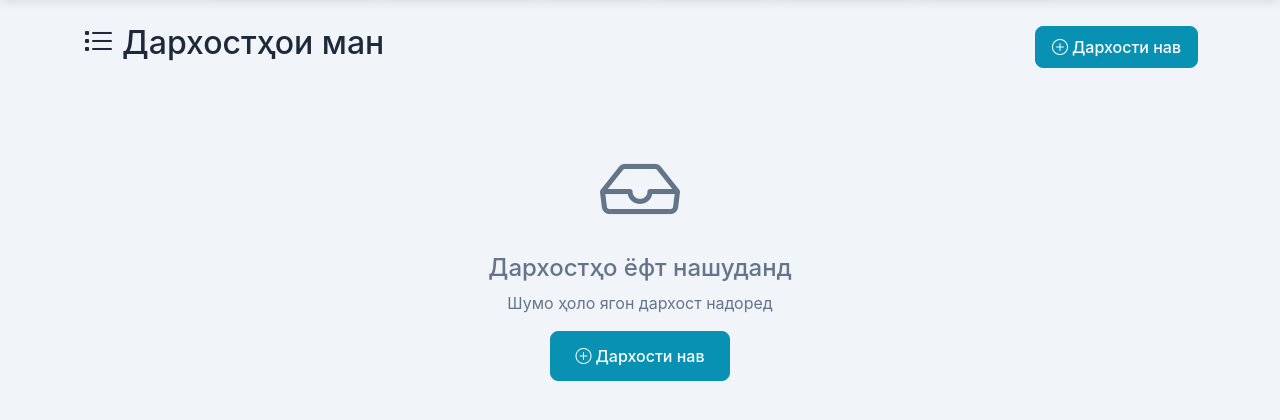
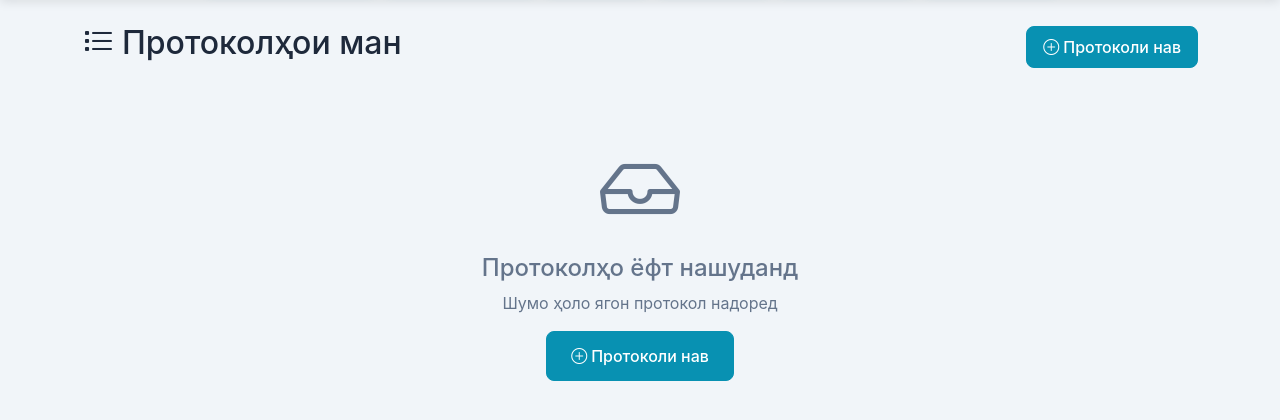
Before and after one commit to greyversarex/Nazorat, a Flask app: page /user/dashboard in a window 1280 px wide. Shown: the part 84-504 px from the top of the page. Run offline with Flask 3, Linux system fonts and the light colour scheme; a user stored in the database is signed in; data that the repository does not hold is empty.

Commit message:
Enhance user interface by increasing avatar sizes and updating terminology
Adjust UI elements to increase avatar image sizes and replace "Дархост" with "Протокол" throughout the application, also fixing the protocol download functionality.

Replit-Commit-Author: Agent
Replit-Commit-Session-Id: 347c8def-8a35-4c98-8a10-3c2e9b9c5be5
Replit-Commit-Checkpoint-Type: full_checkpoint
Replit-Commit-Event-Id: edd0e7de-b30a-44ef-82ab-c2b02aa77dfa
Replit-Commit-Screenshot-Url: https://storage.googleapis.com/screenshot-production-us-central1/701f7955-c3f4-445a-bf72-8867f4cc51af/347c8def-8a35-4c98-8a10-3c2e9b9c5be5/e2LHXcv

```diff
--- a/routes/admin.py
+++ b/routes/admin.py
@@ -698,8 +698,8 @@ def download_protocol(id):
         'coordinates': coordinates if coordinates else 'Нест',
         'admin_read_at': req.admin_read_at.strftime('%d.%m.%Y %H:%M') if req.admin_read_at else 'Нахонда',
         'comment': req.comment or '',
-        'admin_reply': req.admin_reply or '',
-        'admin_reply_at': req.admin_reply_at.strftime('%d.%m.%Y %H:%M') if req.admin_reply_at else ''
+        'admin_reply': req.reply or '',
+        'admin_reply_at': req.replied_at.strftime('%d.%m.%Y %H:%M') if req.replied_at else ''
     }
 
     buffer = create_protocol_word_document(request_data)
--- a/templates/admin/map.html
+++ b/templates/admin/map.html
@@ -128,7 +128,7 @@ document.addEventListener('DOMContentLoaded', function() {
                     <span class="badge" style="background-color: ${req.topic_color};">${req.topic_title}</span>
                     <span class="badge bg-${getStatusClass(req.status)}">${req.status_label}</span>
                 </div>
-                <p class="mb-1"><strong>Дархост #${req.id}</strong></p>
+                <p class="mb-1"><strong>Протокол #${req.id}</strong></p>
                 ${req.comment ? `<p class="mb-1 small">${req.comment}</p>` : ''}
                 <p class="mb-0 small text-muted">
                     <i class="bi bi-person me-1"></i>${req.author}<br>
--- a/templates/admin/protocols.html
+++ b/templates/admin/protocols.html
@@ -5,7 +5,7 @@
 {% block content %}
 <div class="d-flex justify-content-between align-items-center mb-4">
     <h2><i class="bi bi-journal-text me-2"></i>Протоколҳо</h2>
-    <span class="badge bg-primary fs-6">{{ requests|length }} дархост</span>
+    <span class="badge bg-primary fs-6">{{ requests|length }} протокол</span>
 </div>
 
 <div class="card mb-4">
--- a/templates/admin/statistics.html
+++ b/templates/admin/statistics.html
@@ -55,7 +55,7 @@
                 </div>
                 <div class="stat-content">
                     <div class="stat-value">{{ total_requests }}</div>
-                    <div class="stat-label">Ҳамаи дархостҳо</div>
+                    <div class="stat-label">Ҳамаи протоколҳо</div>
                 </div>
                 <div class="stat-glow"></div>
             </div>
--- a/templates/admin/user_requests.html
+++ b/templates/admin/user_requests.html
@@ -1,6 +1,6 @@
 {% extends "base.html" %}
 
-{% block title %}Дархостҳои {{ user.full_name or user.username }} - Nazorat{% endblock %}
+{% block title %}Протоколҳои {{ user.full_name or user.username }} - Nazorat{% endblock %}
 
 {% block content %}
 <div class="d-flex justify-content-between align-items-center mb-4">
@@ -8,7 +8,7 @@
         <a href="{{ url_for('admin.users') }}" class="btn btn-outline-secondary btn-sm mb-2">
             <i class="bi bi-arrow-left me-1"></i>Ба корбарон
         </a>
-        <h2><i class="bi bi-person-lines-fill me-2"></i>Дархостҳои {{ user.full_name or user.username }}</h2>
+        <h2><i class="bi bi-person-lines-fill me-2"></i>Протоколҳои {{ user.full_name or user.username }}</h2>
     </div>
     <div>
         <div class="btn-group me-2">
@@ -19,7 +19,7 @@
                 <i class="bi bi-file-earmark-excel me-1"></i>Excel
             </a>
         </div>
-        <span class="badge bg-primary fs-6">{{ requests|length }} дархост</span>
+        <span class="badge bg-primary fs-6">{{ requests|length }} протокол</span>
     </div>
 </div>
 
--- a/templates/base.html
+++ b/templates/base.html
@@ -4,7 +4,7 @@
     <meta charset="UTF-8">
     <meta name="viewport" content="width=device-width, initial-scale=1.0, maximum-scale=1.0, user-scalable=no">
     <meta name="theme-color" content="#2d6a4f">
-    <meta name="description" content="Nazorat - Системаи идоракунии дархостҳо">
+    <meta name="description" content="Nazorat - Системаи идоракунии протоколҳо">
     <meta name="apple-mobile-web-app-capable" content="yes">
     <meta name="apple-mobile-web-app-status-bar-style" content="default">
     <meta name="apple-mobile-web-app-title" content="Nazorat">
@@ -65,7 +65,7 @@
                         {% else %}
                             <li class="nav-item">
                                 <a class="nav-link" href="{{ url_for('user.dashboard') }}">
-                                    <i class="bi bi-list-task me-1"></i>Дархостҳои ман
+                                    <i class="bi bi-list-task me-1"></i>Протоколҳои ман
                                 </a>
                             </li>
                         {% endif %}
--- a/templates/user/create_request.html
+++ b/templates/user/create_request.html
@@ -1,6 +1,6 @@
 {% extends "base.html" %}
 
-{% block title %}Дархости нав - Nazorat{% endblock %}
+{% block title %}Протоколи нав - Nazorat{% endblock %}
 
 {% block content %}
 <div class="row justify-content-center">
@@ -8,7 +8,7 @@
         <div class="card shadow-sm">
             <div class="card-header">
                 <h4 class="mb-0">
-                    <i class="bi bi-plus-circle me-2"></i>Дархости нав
+                    <i class="bi bi-plus-circle me-2"></i>Протоколи нав
                 </h4>
             </div>
             <div class="card-body">
--- a/templates/user/dashboard.html
+++ b/templates/user/dashboard.html
@@ -1,12 +1,12 @@
 {% extends "base.html" %}
 
-{% block title %}Дархостҳои ман - Nazorat{% endblock %}
+{% block title %}Протоколҳои ман - Nazorat{% endblock %}
 
 {% block content %}
 <div class="d-flex justify-content-between align-items-center mb-4">
-    <h2><i class="bi bi-list-task me-2"></i>Дархостҳои ман</h2>
+    <h2><i class="bi bi-list-task me-2"></i>Протоколҳои ман</h2>
     <a href="{{ url_for('user.create_request') }}" class="btn btn-primary">
-        <i class="bi bi-plus-circle me-1"></i>Дархости нав
+        <i class="bi bi-plus-circle me-1"></i>Протоколи нав
     </a>
 </div>
 
@@ -59,10 +59,10 @@
 {% else %}
 <div class="text-center py-5">
     <i class="bi bi-inbox display-1 text-muted"></i>
-    <h4 class="mt-3 text-muted">Дархостҳо ёфт нашуданд</h4>
-    <p class="text-muted">Шумо ҳоло ягон дархост надоред</p>
+    <h4 class="mt-3 text-muted">Протоколҳо ёфт нашуданд</h4>
+    <p class="text-muted">Шумо ҳоло ягон протокол надоред</p>
     <a href="{{ url_for('user.create_request') }}" class="btn btn-primary btn-lg">
-        <i class="bi bi-plus-circle me-1"></i>Дархости нав
+        <i class="bi bi-plus-circle me-1"></i>Протоколи нав
     </a>
 </div>
 {% endif %}
--- a/templates/user/view_request.html
+++ b/templates/user/view_request.html
@@ -1,6 +1,6 @@
 {% extends "base.html" %}
 
-{% block title %}Дархост {{ request.reg_number or '#' ~ request.id }} - Nazorat{% endblock %}
+{% block title %}Протокол {{ request.reg_number or '#' ~ request.id }} - Nazorat{% endblock %}
 
 {% block content %}
 <div class="row justify-content-center">
@@ -8,7 +8,7 @@
         <div class="card shadow-sm">
             <div class="card-header d-flex justify-content-between align-items-center">
                 <h4 class="mb-0">
-                    <i class="bi bi-file-text me-2"></i>Дархост {{ request.reg_number or '#' ~ request.id }}
+                    <i class="bi bi-file-text me-2"></i>Протокол {{ request.reg_number or '#' ~ request.id }}
                 </h4>
                 <span class="badge bg-{{ request.get_status_class() }} fs-6">
                     {{ request.get_status_label() }}
@@ -194,7 +194,7 @@ document.addEventListener('DOMContentLoaded', function() {
     }).addTo(map);
 
     L.marker([lat, lng]).addTo(map)
-        .bindPopup('Ҷойгиршавии дархост')
+        .bindPopup('Ҷойгиршавии протокол')
         .openPopup();
 });
 </script>
```
Also changed, not shown: replit.md (+2 -0 lines), templates/admin/home.html (+7 -7 lines), attached_assets/image_1764702482480.png (added), 1 other file.
